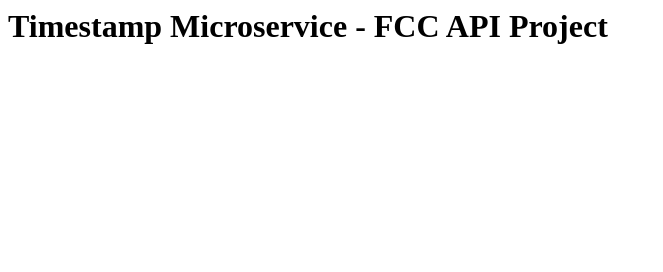
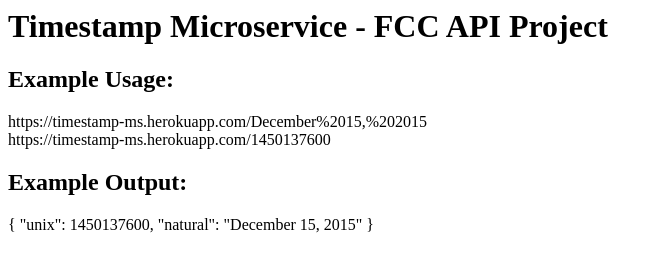
Before and after one commit to jonsandg/fcc_timestamp, a website: page index.html in a window 1280 px wide. Shown: the whole page, without its empty margins (0-663 px from the left). Drawn offline with Linux system fonts and the light colour scheme.

Commit message:
fixed landing page

```diff
--- a/index.html
+++ b/index.html
@@ -6,6 +6,11 @@
     <body>
         <div id="container">
             <h1>Timestamp Microservice - FCC API Project</h1>
+            <h2>Example Usage:</h2>
+            https://timestamp-ms.herokuapp.com/December%2015,%202015<br>
+            https://timestamp-ms.herokuapp.com/1450137600
+            <h2>Example Output:</h2>
+            { "unix": 1450137600, "natural": "December 15, 2015" }
         </div>
     </body>
 </html>
```
